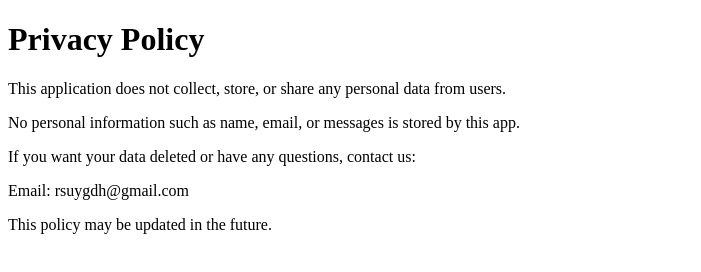
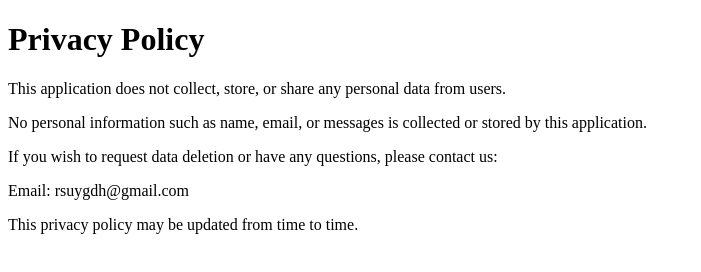
Before and after one commit to rsuygdh-afk/privacy-policy, a plain HTML site: page index.html in a window 1280 px wide. Shown: the whole page, without its empty margins (0-701 px from the left). Drawn offline with Linux system fonts and the light colour scheme.

Commit message:
Update index.html

```diff
--- a/index.html
+++ b/index.html
@@ -1,19 +1,20 @@
 <!DOCTYPE html>
 <html>
 <head>
-    <title>Privacy Policy</title>
+  <title>Privacy Policy</title>
 </head>
 <body>
-    <h1>Privacy Policy</h1>
+  <h1>Privacy Policy</h1>
 
-    <p>This application does not collect, store, or share any personal data from users.</p>
+  <p>This application does not collect, store, or share any personal data from users.</p>
 
-    <p>No personal information such as name, email, or messages is stored by this app.</p>
+  <p>No personal information such as name, email, or messages is collected or stored by this application.</p>
 
-    <p>If you want your data deleted or have any questions, contact us:</p>
+  <p>If you wish to request data deletion or have any questions, please contact us:</p>
 
-    <p>Email: rsuygdh@gmail.com</p>
+  <p>Email: rsuygdh@gmail.com</p>
 
-    <p>This policy may be updated in the future.</p>
+  <p>This privacy policy may be updated from time to time.</p>
+
 </body>
 </html>
```
